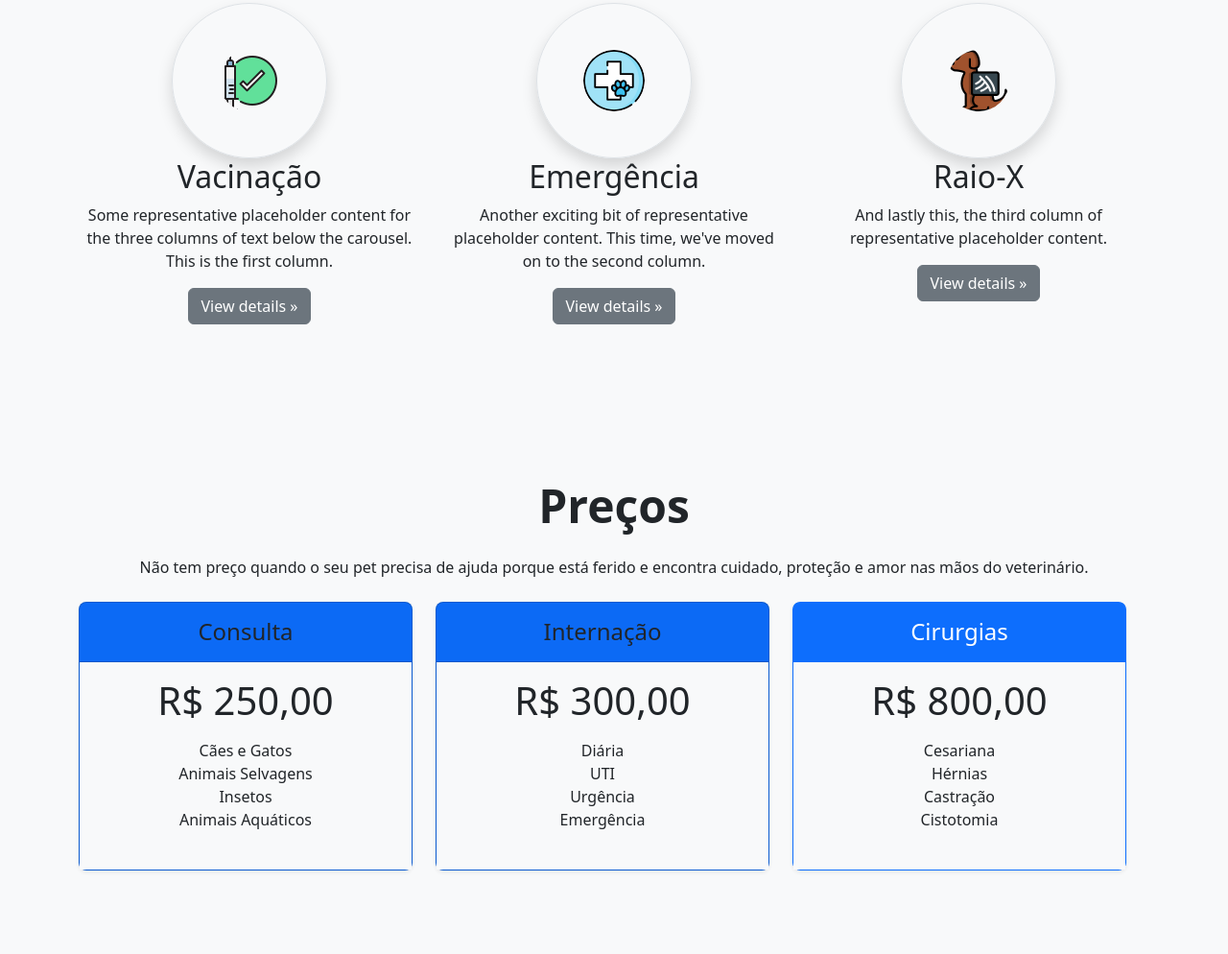
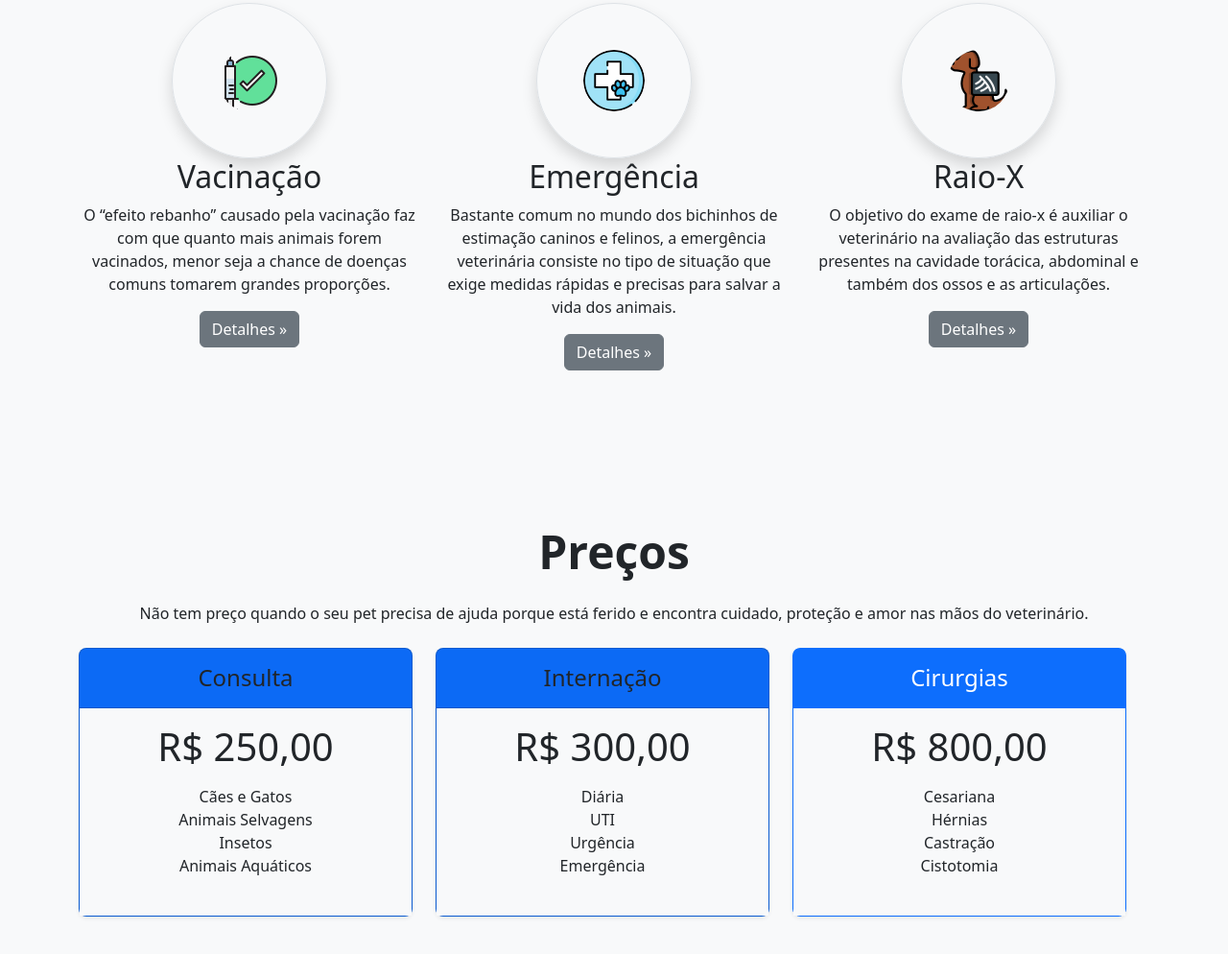
Before and after one commit to PedroThiagoPL/doguinhos, a plain HTML site: page index.html in a window 1280 px wide. Shown: the part 1014-2008 px from the top of the page at 96% size. Drawn offline with nearby package versions, Linux system fonts and the light colour scheme; no server answers.

Commit message:
Consertando Serviços

```diff
--- a/index.html
+++ b/index.html
@@ -65,22 +65,22 @@
           <img class="rounded-circle shadow border p-5" src="img/vacinado.png" alt="vacinacao">
 
           <h2>Vacinação</h2>
-          <p>Some representative placeholder content for the three columns of text below the carousel. This is the first column.</p>
-          <p><a class="btn btn-secondary" href="#">View details »</a></p>
+          <p>O “efeito rebanho” causado pela vacinação faz com que quanto mais animais forem vacinados, menor seja a chance de doenças comuns tomarem grandes proporções.</p>
+          <p><a class="btn btn-secondary" href="#">Detalhes »</a></p>
         </div><!-- /.col-lg-4 -->
         <div class="col-lg-4 mt-5">
           <img class="rounded-circle shadow border p-5" src="img/veterinario.png" alt="emergencia">
 
           <h2>Emergência</h2>
-          <p>Another exciting bit of representative placeholder content. This time, we've moved on to the second column.</p>
-          <p><a class="btn btn-secondary" href="#">View details »</a></p>
+          <p>Bastante comum no mundo dos bichinhos de estimação caninos e felinos, a emergência veterinária consiste no tipo de situação que exige medidas rápidas e precisas para salvar a vida dos animais.</p>
+          <p><a class="btn btn-secondary" href="#">Detalhes »</a></p>
         </div><!-- /.col-lg-4 -->
         <div class="col-lg-4 mt-5">
           <img class="rounded-circle shadow border p-5" src="img/dog.png" alt="raiox">
 
           <h2>Raio-X</h2>
-          <p>And lastly this, the third column of representative placeholder content.</p>
-          <p><a class="btn btn-secondary" href="#">View details »</a></p>
+          <p>O objetivo do exame de raio-x é auxiliar o veterinário na avaliação das estruturas presentes na cavidade torácica, abdominal e também dos ossos e as articulações.</p>
+          <p><a class="btn btn-secondary" href="#">Detalhes »</a></p>
         </div><!-- /.col-lg-4 -->
       </div>
 
```
